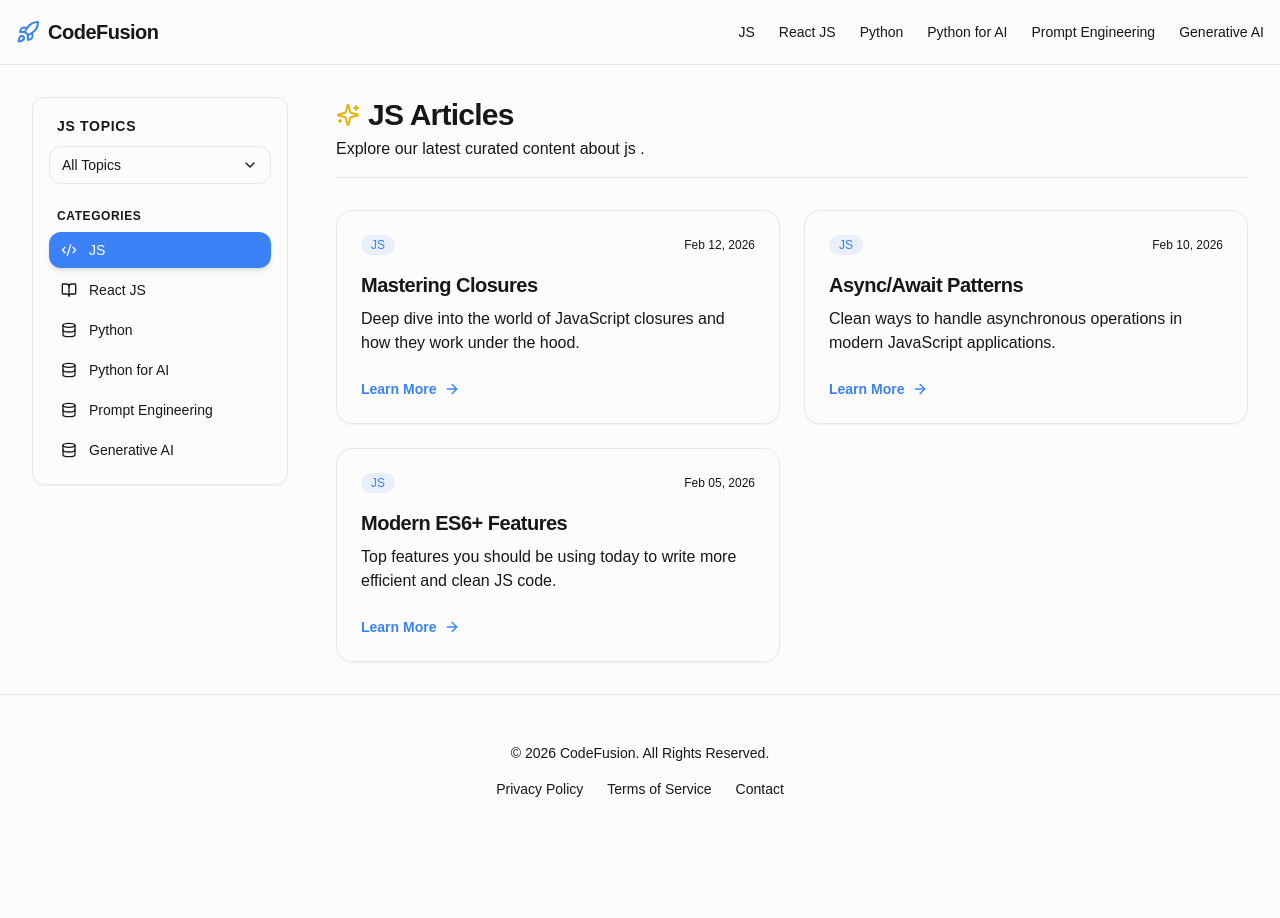
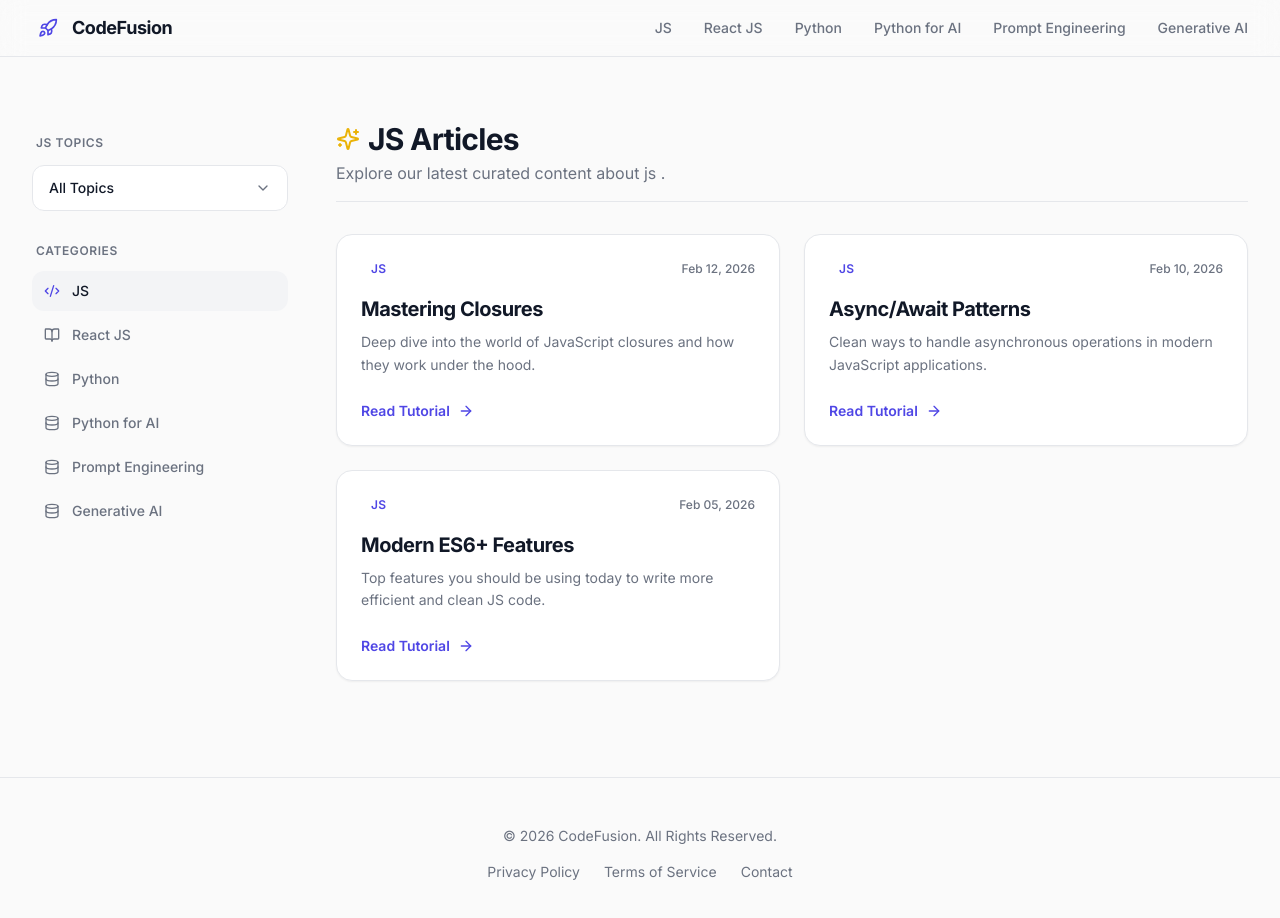
Before and after one commit to sachin84tyagi/code_fusion, a Next.js app: page / in a window 1280 px wide. Shown: the top 918 px of the page. Before the commit the page ends 847 px from the top, so only its background shows below. Built offline with nearby package versions, Linux system fonts and the light colour scheme.

Commit message:
Fixed UI

```diff
--- a/app/globals.css
+++ b/app/globals.css
@@ -2,32 +2,87 @@
 @tailwind components;
 @tailwind utilities;
 
+@layer base {
   :root {
-  --background: #fcfcfc;
-  --foreground: #171717;
+    --background: #FAFAFA;
+    --foreground: #111827;
+    --card: #FFFFFF;
+    --card-foreground: #111827;
+    --primary: #4F46E5;
+    --primary-foreground: #FFFFFF;
+    --secondary: #F3F4F6;
+    --secondary-foreground: #374151;
+    --muted: #F3F4F6;
+    --muted-foreground: #6B7280;
+    --border: #E5E7EB;
     --radius: 0.75rem;
   }
 
   @media (prefers-color-scheme: dark) {
     :root {
-    --background: #0a0a0a;
-    --foreground: #ededed;
+      --background: #0A0A0A;
+      --foreground: #EDEDED;
+      --card: #171717;
+      --card-foreground: #EDEDED;
+      --primary: #6366F1;
+      --primary-foreground: #FFFFFF;
+      --secondary: #262626;
+      --secondary-foreground: #A3A3A3;
+      --muted: #262626;
+      --muted-foreground: #A3A3A3;
+      --border: rgba(255, 255, 255, 0.1);
+    }
   }
 }
 
+@layer base {
+  * {
+    border-color: var(--border);
+  }
+
   body {
+    background-color: var(--background);
     color: var(--foreground);
-  background: var(--background);
-  font-family: Arial, Helvetica, sans-serif;
+    font-feature-settings: "rlig" 1, "calt" 1;
+    -webkit-font-smoothing: antialiased;
+    -moz-osx-font-smoothing: grayscale;
+  }
+}
+
+::selection {
+  background-color: var(--primary);
+  color: var(--primary-foreground);
 }
 
 .glass-morphism {
-  background: rgba(255, 255, 255, 0.7);
-  backdrop-filter: blur(10px);
-  border: 1px solid rgba(255, 255, 255, 0.2);
+  background: rgba(250, 250, 250, 0.7);
+  backdrop-filter: blur(12px);
+  -webkit-backdrop-filter: blur(12px);
+  border-bottom: 1px solid var(--border);
 }
 
-.dark .glass-morphism {
-  background: rgba(0, 0, 0, 0.7);
-  border: 1px solid rgba(255, 255, 255, 0.1);
+@media (prefers-color-scheme: dark) {
+  .glass-morphism {
+    background: rgba(10, 10, 10, 0.7);
   }
+}
+
+/* Custom scrollbar */
+::-webkit-scrollbar {
+  width: 8px;
+  height: 8px;
+}
+
+::-webkit-scrollbar-track {
+  background: transparent;
+}
+
+::-webkit-scrollbar-thumb {
+  background-color: rgba(107, 114, 128, 0.3);
+  /* muted-foreground with opacity */
+  border-radius: 9999px;
+}
+
+::-webkit-scrollbar-thumb:hover {
+  background-color: rgba(107, 114, 128, 0.5);
+}
--- a/app/layout.tsx
+++ b/app/layout.tsx
@@ -1,7 +1,11 @@
 import React, { Suspense } from "react";
 import type { Metadata } from "next";
+import { Inter, JetBrains_Mono } from "next/font/google";
 import "./globals.css";
 import MainLayout from "@/components/MainLayout";
+
+const inter = Inter({ subsets: ["latin"], variable: "--font-inter" });
+const jetbrainsMono = JetBrains_Mono({ subsets: ["latin"], variable: "--font-jetbrains-mono" });
 
 export const metadata: Metadata = {
     title: "CodeFusion | Modern Tech Learning",
@@ -18,7 +22,7 @@ export default function RootLayout({
 }>) {
     return (
         <html lang="en">
-            <body className="antialiased">
+            <body className={`${inter.variable} ${jetbrainsMono.variable} font-sans antialiased`}>
                 <Suspense fallback={null}>
                     <MainLayout>
                         {children}
--- a/components/ContentCard.tsx
+++ b/components/ContentCard.tsx
@@ -1,31 +1,36 @@
 import React from "react";
 import { ArrowRight } from "lucide-react";
+import Link from "next/link";
 
 interface ContentCardProps {
     title: string;
     description: string;
     category: string;
     date: string;
+    slug: string;
+    activeCategoryKey: string;
 }
 
-export default function ContentCard({ title, description, category, date }: ContentCardProps) {
+export default function ContentCard({ title, description, category, date, slug, activeCategoryKey }: ContentCardProps) {
+    const href = `/?category=${activeCategoryKey}&subCategory=${encodeURIComponent(slug)}`;
+
     return (
-        <div className="group relative rounded-2xl border bg-card p-6 shadow-sm transition-all hover:-translate-y-1 hover:shadow-md">
+        <Link href={href} className="group relative rounded-2xl border border-border/50 bg-card p-6 shadow-sm transition-all hover:-translate-y-1 hover:border-border hover:shadow-md block">
             <div className="flex items-center justify-between mb-4">
-                <span className="inline-flex items-center rounded-full bg-primary/10 px-2.5 py-0.5 text-xs font-medium text-primary uppercase">
+                <span className="inline-flex items-center rounded-full bg-primary/10 px-2.5 py-0.5 text-xs font-semibold text-primary uppercase tracking-wide">
                     {category}
                 </span>
-                <span className="text-xs text-muted-foreground">{date}</span>
+                <span className="text-xs font-medium text-muted-foreground">{date}</span>
             </div>
             <h3 className="mb-2 text-xl font-bold tracking-tight text-foreground transition-colors group-hover:text-primary">
                 {title}
             </h3>
-            <p className="mb-6 text-muted-foreground line-clamp-2">
+            <p className="mb-6 text-muted-foreground line-clamp-2 leading-relaxed text-sm">
                 {description}
             </p>
-            <button className="flex items-center gap-2 text-sm font-semibold text-primary transition-all group-hover:gap-3">
-                Learn More <ArrowRight className="h-4 w-4" />
-            </button>
-        </div>
+            <div className="flex items-center gap-2 text-sm font-semibold text-primary transition-all group-hover:gap-3">
+                Read Tutorial <ArrowRight className="h-4 w-4" />
+            </div>
+        </Link>
     );
 }
--- a/components/Header.tsx
+++ b/components/Header.tsx
@@ -5,7 +5,6 @@ import { useSearchParams, useRouter } from "next/navigation";
 import { Menu, X, Rocket } from "lucide-react";
 import { clsx, type ClassValue } from "clsx";
 import { twMerge } from "tailwind-merge";
-import { BookOpen, Code2, Database, ChevronDown, Search, Check } from "lucide-react";
 import { navItems } from "@/lib/constants";
 
 function cn(...inputs: ClassValue[]) {
@@ -27,49 +26,57 @@ export default function Header() {
     };
 
     return (
-        <header className="sticky top-0 z-50 w-full border-b bg-background/95 backdrop-blur supports-[backdrop-filter]:bg-background/60">
-            <div className="container mx-auto flex h-16 items-center justify-between px-4">
-                <div className="flex items-center gap-2">
-                    <Rocket className="h-6 w-6 text-primary" />
-                    <span className="text-xl font-bold tracking-tight">CodeFusion</span>
+        <header className="sticky top-0 z-50 w-full border-b border-border/40 bg-background/80 backdrop-blur-md supports-[backdrop-filter]:bg-background/60">
+            <div className="mx-auto flex h-14 max-w-7xl items-center justify-between px-4 sm:px-6 lg:px-8">
+                <div
+                    className="flex items-center gap-2 cursor-pointer transition-transform hover:scale-[1.02]"
+                    onClick={() => router.push('/')}
+                >
+                    <div className="rounded-lg bg-primary/10 p-1.5 flex items-center justify-center">
+                        <Rocket className="h-5 w-5 text-primary" />
+                    </div>
+                    <span className="text-lg font-bold tracking-tight text-foreground">CodeFusion</span>
                 </div>
 
                 {/* Desktop Navigation */}
-                <nav className="hidden md:flex items-center gap-6">
+                <nav className="hidden md:flex items-center gap-8">
                     {navItems.map((item) => (
                         <button
                             key={item.name}
                             onClick={() => handleNavClick(item.name)}
                             className={cn(
-                                "text-sm font-medium transition-colors hover:text-primary",
-                                activeCategory === item.name ? "text-primary border-b-2 border-primary" : "text-muted-foreground"
+                                "relative text-sm font-medium transition-colors hover:text-foreground py-4",
+                                activeCategory === item.name ? "text-foreground" : "text-muted-foreground"
                             )}
                         >
                             {item.value}
+                            {activeCategory === item.name && (
+                                <span className="absolute bottom-0 left-0 right-0 h-0.5 bg-primary rounded-t-full" />
+                            )}
                         </button>
                     ))}
                 </nav>
 
                 {/* Mobile Toggle */}
                 <button
-                    className="md:hidden"
+                    className="md:hidden text-muted-foreground hover:text-foreground transition-colors p-2"
                     onClick={() => setIsOpen(!isOpen)}
                 >
-                    {isOpen ? <X className="h-6 w-6" /> : <Menu className="h-6 w-6" />}
+                    {isOpen ? <X className="h-5 w-5" /> : <Menu className="h-5 w-5" />}
                 </button>
             </div>
 
             {/* Mobile Navigation */}
             {isOpen && (
-                <div className="md:hidden border-b bg-background p-4 animate-in slide-in-from-top-1">
-                    <nav className="flex flex-col gap-4">
+                <div className="md:hidden border-b border-border/40 bg-background/95 backdrop-blur-md p-4 animate-in slide-in-from-top-2">
+                    <nav className="flex flex-col gap-2">
                         {navItems.map((item) => (
                             <button
                                 key={item.name}
                                 onClick={() => handleNavClick(item.name)}
                                 className={cn(
-                                    "text-left text-lg font-medium transition-colors hover:text-primary",
-                                    activeCategory === item.name ? "text-primary" : "text-muted-foreground"
+                                    "text-left px-4 py-3 rounded-xl text-base font-medium transition-colors hover:bg-secondary/50",
+                                    activeCategory === item.name ? "bg-secondary text-foreground" : "text-muted-foreground"
                                 )}
                             >
                                 {item.value}
--- a/components/HomeContent.tsx
+++ b/components/HomeContent.tsx
@@ -58,8 +58,10 @@ export default function HomeContent({ tutorialContent }: HomeContentProps) {
                                     key={idx}
                                     title={content.title}
                                     description={content.description}
-                                    category={displayCategory}
+                                    category={displayCategoryView}
                                     date={content.date}
+                                    slug={content.title} // Or a specific slug mapping if available
+                                    activeCategoryKey={activeCategory}
                                 />
                             ))}
                         </div>
--- a/components/MainLayout.tsx
+++ b/components/MainLayout.tsx
@@ -8,9 +8,9 @@ interface MainLayoutProps {
 
 export default function MainLayout({ children }: MainLayoutProps) {
     return (
-        <div className="flex min-h-screen flex-col bg-background">
+        <div className="flex min-h-screen flex-col bg-background selection:bg-primary selection:text-primary-foreground">
             <Header />
-            <main className="container mx-auto flex-grow px-4 transition-all lg:px-8">
+            <main className="mx-auto w-full max-w-7xl flex-grow px-4 sm:px-6 lg:px-8 pt-8 pb-16 transition-all">
                 {children}
             </main>
             <Footer />
--- a/components/Sidebar.tsx
+++ b/components/Sidebar.tsx
@@ -53,58 +53,67 @@ export default function Sidebar() {
 
     return (
         <aside className="w-full md:w-64 flex-shrink-0">
-            <div className="sticky top-20 rounded-xl border bg-card p-4 shadow-sm space-y-6">
+            <div className="sticky top-24 pt-2 space-y-8">
                 {/* Searchable Subcategory Dropdown */}
-                <div className="space-y-2">
-                    <label className="px-2 text-sm font-semibold uppercase tracking-wider text-muted-foreground">
+                <div className="space-y-3">
+                    <label className="text-xs font-semibold uppercase tracking-wider text-muted-foreground ml-1">
                         {activeCategory} Topics
                     </label>
                     <div className="relative">
                         <button
                             onClick={() => setIsDropdownOpen(!isDropdownOpen)}
-                            className="flex w-full items-center justify-between rounded-lg border bg-background px-3 py-2 text-sm transition-all hover:bg-secondary/50"
+                            className={cn(
+                                "flex w-full items-center justify-between rounded-xl border border-border/50 bg-card px-4 py-3 text-sm transition-all hover:border-border hover:shadow-sm focus:outline-none focus:ring-2 focus:ring-primary/20",
+                                isDropdownOpen && "ring-2 ring-primary/20 border-border shadow-sm"
+                            )}
                         >
-                            <span className="truncate">
+                            <span className="truncate font-medium">
                                 {activeSubCategory || "All Topics"}
                             </span>
-                            <ChevronDown className={cn("h-4 w-4 transition-transform", isDropdownOpen && "rotate-180")} />
+                            <ChevronDown className={cn("h-4 w-4 text-muted-foreground transition-transform duration-200", isDropdownOpen && "rotate-180")} />
                         </button>
 
                         {isDropdownOpen && (
-                            <div className="absolute left-0 right-0 mt-2 z-50 rounded-lg border bg-background shadow-xl animate-in fade-in zoom-in-95">
-                                <div className="p-2 border-b bg-background rounded-t-lg">
+                            <div className="absolute left-0 right-0 mt-2 z-50 rounded-xl border border-border/50 bg-background shadow-xl">
+                                <div className="p-2 border-b border-border/50">
                                     <div className="relative">
-                                        <Search className="absolute left-2.5 top-2.5 h-3.5 w-3.5 text-muted-foreground" />
+                                        <Search className="absolute left-3 top-2.5 h-4 w-4 text-muted-foreground" />
                                         <input
                                             autoFocus
                                             type="text"
                                             placeholder="Search topic..."
                                             value={searchQuery}
                                             onChange={(e) => setSearchQuery(e.target.value)}
-                                            className="w-full rounded-md border bg-secondary/30 py-1.5 pl-8 pr-3 text-xs focus:outline-none focus:ring-1 focus:ring-primary"
+                                            className="w-full rounded-lg bg-secondary/30 py-2 pl-9 pr-3 text-sm focus:outline-none focus:bg-secondary/50 transition-colors"
                                         />
                                     </div>
                                 </div>
-                                <div className="max-h-48 overflow-y-auto p-1">
+                                <div className="max-h-[250px] overflow-y-auto p-1.5 scrollbar-thin">
                                     <button
                                         onClick={() => handleSubCategorySelect("")}
-                                        className="flex w-full items-center justify-between rounded-md px-2 py-1.5 text-xs hover:bg-secondary transition-colors"
+                                        className={cn(
+                                            "flex w-full items-center justify-between rounded-lg px-3 py-2 text-sm transition-colors text-left",
+                                            !activeSubCategory ? "bg-primary/10 text-primary font-medium" : "hover:bg-secondary/50 text-muted-foreground"
+                                        )}
                                     >
                                         All Topics
-                                        {!activeSubCategory && <Check className="h-3 w-3 text-primary" />}
+                                        {!activeSubCategory && <Check className="h-4 w-4" />}
                                     </button>
                                     {filteredSubCategories.map((sub) => (
                                         <button
                                             key={sub}
                                             onClick={() => handleSubCategorySelect(sub)}
-                                            className="flex w-full items-center justify-between rounded-md px-2 py-1.5 text-xs hover:bg-secondary transition-colors text-left"
+                                            className={cn(
+                                                "flex w-full items-center justify-between rounded-lg px-3 py-2 text-sm transition-colors text-left mt-1",
+                                                activeSubCategory === sub ? "bg-primary/10 text-primary font-medium" : "hover:bg-secondary/50 text-muted-foreground hover:text-foreground"
+                                            )}
                                         >
-                                            {sub}
-                                            {activeSubCategory === sub && <Check className="h-3 w-3 text-primary" />}
+                                            <span className="truncate pr-4">{sub}</span>
+                                            {activeSubCategory === sub && <Check className="h-4 w-4 flex-shrink-0" />}
                                         </button>
                                     ))}
                                     {filteredSubCategories.length === 0 && (
-                                        <div className="py-2 px-2 text-center text-xs text-muted-foreground">
+                                        <div className="py-4 px-2 text-center text-sm text-muted-foreground">
                                             No results found.
                                         </div>
                                     )}
@@ -115,8 +124,8 @@ export default function Sidebar() {
                 </div>
 
                 {/* Main Categories */}
-                <div className="space-y-2">
-                    <h2 className="px-2 text-xs font-semibold uppercase tracking-wider text-muted-foreground">
+                <div className="space-y-3">
+                    <h2 className="text-xs font-semibold uppercase tracking-wider text-muted-foreground ml-1">
                         Categories
                     </h2>
                     <nav className="space-y-1">
@@ -125,13 +134,13 @@ export default function Sidebar() {
                                 key={cat.name}
                                 onClick={() => handleCategorySelect(cat.name)}
                                 className={cn(
-                                    "flex w-full items-center gap-3 rounded-lg px-3 py-2 text-sm font-medium transition-all",
+                                    "flex w-full items-center gap-3 rounded-lg px-3 py-2.5 text-sm font-medium transition-all duration-200",
                                     activeCategory === cat.name
-                                        ? "bg-primary text-primary-foreground shadow-md"
-                                        : "text-muted-foreground hover:bg-secondary hover:text-foreground"
+                                        ? "bg-secondary text-foreground"
+                                        : "text-muted-foreground hover:bg-secondary/50 hover:text-foreground"
                                 )}
                             >
-                                <cat.icon className="h-4 w-4" />
+                                <cat.icon className={cn("h-4 w-4", activeCategory === cat.name ? "text-primary" : "")} />
                                 {cat.value}
                             </button>
                         ))}
--- a/package.json
+++ b/package.json
@@ -9,6 +9,7 @@
     "lint": "next lint"
   },
   "dependencies": {
+    "@tailwindcss/typography": "^0.5.19",
     "clsx": "^2.1.1",
     "lucide-react": "^0.474.0",
     "next": "15.1.11",
--- a/tailwind.config.ts
+++ b/tailwind.config.ts
@@ -7,25 +7,45 @@ const config: Config = {
     ],
     theme: {
         extend: {
+            fontFamily: {
+                sans: ['var(--font-inter)', 'Inter', 'sans-serif'],
+                mono: ['var(--font-jetbrains-mono)', 'monospace'],
+            },
             colors: {
                 background: "var(--background)",
                 foreground: "var(--foreground)",
+                card: "var(--card)",
+                "card-foreground": "var(--card-foreground)",
                 primary: {
-                    DEFAULT: "#3b82f6",
-                    foreground: "#ffffff",
+                    DEFAULT: "var(--primary)",
+                    foreground: "var(--primary-foreground)",
                 },
                 secondary: {
-                    DEFAULT: "#f3f4f6",
-                    foreground: "#1f2937",
+                    DEFAULT: "var(--secondary)",
+                    foreground: "var(--secondary-foreground)",
                 },
+                muted: {
+                    DEFAULT: "var(--muted)",
+                    foreground: "var(--muted-foreground)",
+                },
+                border: "var(--border)",
             },
             borderRadius: {
                 lg: "var(--radius)",
                 md: "calc(var(--radius) - 2px)",
                 sm: "calc(var(--radius) - 4px)",
             },
+            typography: () => ({
+                DEFAULT: {
+                    css: {
+                        maxWidth: '75ch', // Optimal reading width
+                    },
+                },
+            }),
         },
     },
-    plugins: [],
+    plugins: [
+        require('@tailwindcss/typography'),
+    ],
 };
 export default config;
```
Also changed, not shown: components/TutorialView.tsx (+106 -25 lines), 1 other file (tests, documents, lock files or other folders). Lines whose indentation alone changed are shown as unchanged.
